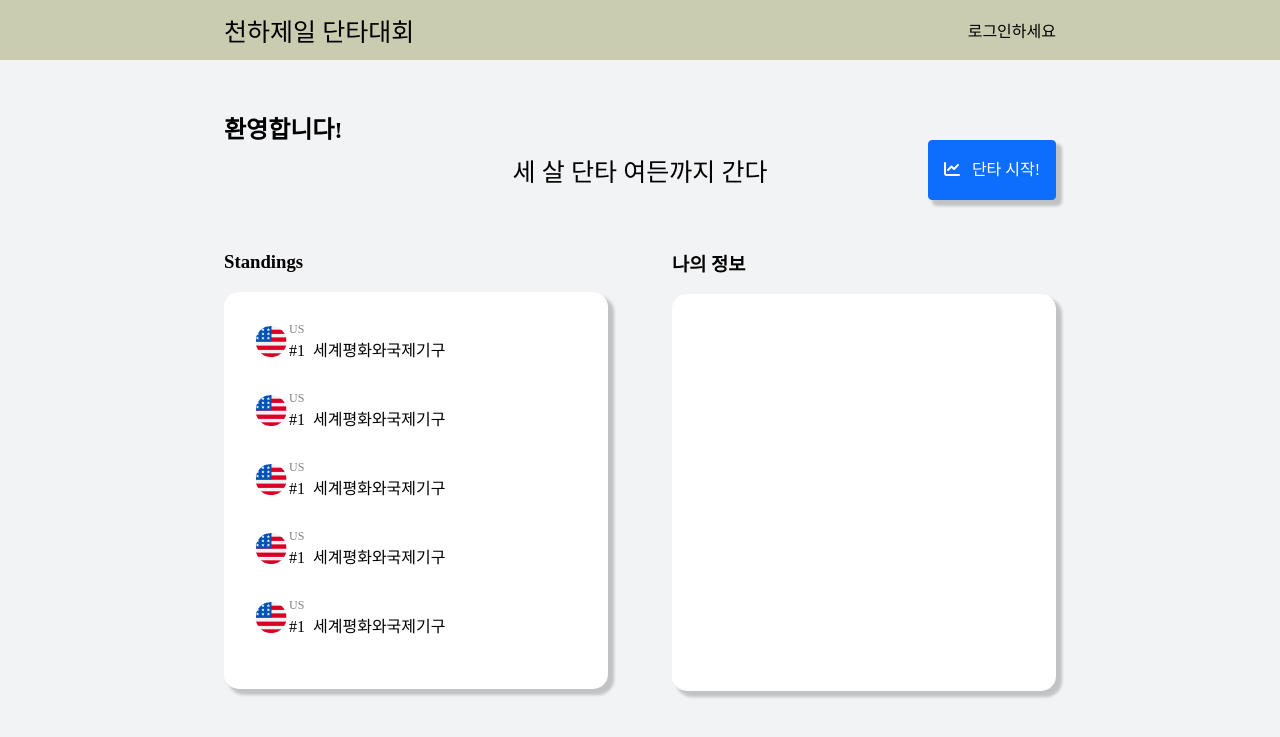
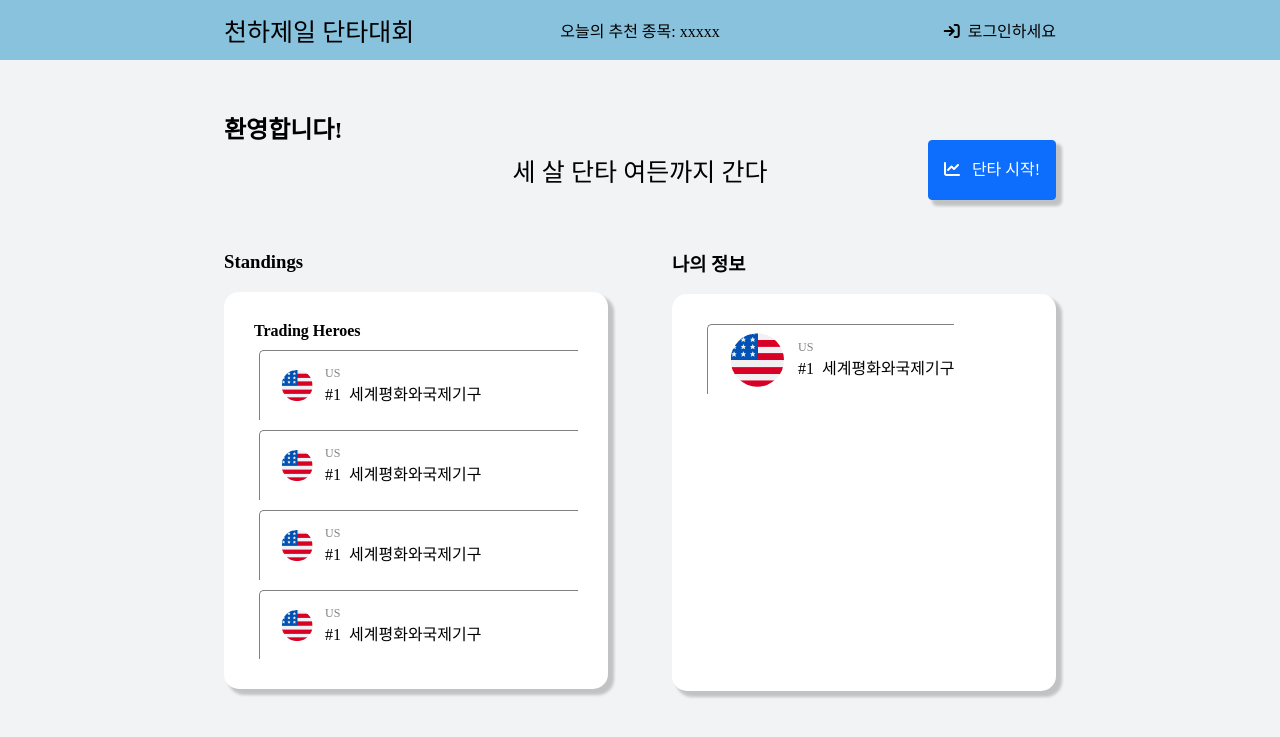
Before and after one commit to krhasta/prac, a PHP site: page / in a window 1280 px wide. Shown: the top 737 px of the page. Run offline with PHP 8.4, Linux system fonts and the light colour scheme; some libraries are stand-ins or nearby versions; some web fonts are replaced.

Commit message:
main페이지 standing hover 기능 추가

```diff
--- a/index.html
+++ b/index.html
@@ -24,10 +24,20 @@
     </head>
     <body style="background-color: #f2f3f5">
         <nav class="w100">
-            <div class="nav-main">
+            <!-- <div class="nav-main">
                 <a class="nav-title" href="index.html">천하제일 단타대회</a>
                 <a href="login.html">로그인하세요</a>
-            </div>
+            </div> -->
+            <ul class="nav-main">
+                <li class="nav-title">천하제일 단타대회</li>
+                <div class="center-links">
+                    <li>오늘의 추천 종목: xxxxx</li>
+                </div>
+                <!-- php코드 추가 必 -->
+                <li class="nav-links">
+                    <a href="login.html"><i class="fa-solid fa-arrow-right-to-bracket"></i>&nbsp;&nbsp;로그인하세요</a>
+                </li>
+            </ul>
         </nav>
 
         <div class="page-main vw65">
@@ -35,11 +45,11 @@
 
             <div
                 id="carouselExampleAutoplaying"
-                class="carousel slide flex"
+                class="carousel slide flex-c"
                 data-bs-ride="carousel"
                 style="margin-bottom: 60px"
             >
-                <div class="crs-n-btn flex p-relative">
+                <div class="crs-n-btn flex-c p-relative">
                     <div class="vw20 p-absolute">
                         <div class="carousel-inner">
                             <div class="carousel-item active vw20 text-center">
@@ -59,66 +69,98 @@
                 </div>
             </div>
 
-            <div class="page-main-info flex s-bet">
+            <div class="page-main-info flex-c s-bet">
                 <div class="page-info-standings">
                     <h3>Standings</h3>
                     <div class="white_div vw30 vh40 p30">
                         <ul class="standings">
+                            <h4 class="m0 pb10">Trading Heroes</h4>
                             <li class="standing-info">
                                 <img src="./public/img/country/circle/America.svg" />
-                                <div>
+                                <!-- 랭킹 목록은 데이터를 받아와서 동적으로 생성되어야 함. -->
+                                <div class="standing-info-profile">
                                     <p class="standing-country">US</p>
-                                    #<span class="standing-num">1</span> &nbsp;세계평화와국제기구
+                                    #<span class="standing-num">1</span> &nbsp;<span class="nickname"
+                                        >세계평화와국제기구</span
+                                    >
                                 </div>
                             </li>
                             <li class="standing-info">
                                 <img src="./public/img/country/circle/America.svg" />
-                                <div>
+                                <div class="standing-info-profile">
                                     <p class="standing-country">US</p>
-                                    #<span class="standing-num">1</span> &nbsp;세계평화와국제기구
+                                    #<span class="standing-num">1</span> &nbsp;<span class="nickname"
+                                        >세계평화와국제기구</span
+                                    >
                                 </div>
                             </li>
                             <li class="standing-info">
                                 <img src="./public/img/country/circle/America.svg" />
-                                <div>
+                                <div class="standing-info-profile">
                                     <p class="standing-country">US</p>
-                                    #<span class="standing-num">1</span> &nbsp;세계평화와국제기구
+                                    #<span class="standing-num">1</span> &nbsp;<span class="nickname"
+                                        >세계평화와국제기구</span
+                                    >
                                 </div>
                             </li>
                             <li class="standing-info">
                                 <img src="./public/img/country/circle/America.svg" />
-                                <div>
+                                <div class="standing-info-profile">
                                     <p class="standing-country">US</p>
-                                    #<span class="standing-num">1</span> &nbsp;세계평화와국제기구
+                                    #<span class="standing-num">1</span> &nbsp;<span class="nickname"
+                                        >세계평화와국제기구</span
+                                    >
                                 </div>
                             </li>
                             <li class="standing-info">
                                 <img src="./public/img/country/circle/America.svg" />
-                                <div>
+                                <div class="standing-info-profile">
                                     <p class="standing-country">US</p>
-                                    #<span class="standing-num">1</span> &nbsp;세계평화와국제기구
+                                    #<span class="standing-num">1</span> &nbsp;<span class="nickname"
+                                        >세계평화와국제기구</span
+                                    >
                                 </div>
                             </li>
                             <li class="standing-info">
                                 <img src="./public/img/country/circle/America.svg" />
-                                <div>
+                                <div class="standing-info-profile">
                                     <p class="standing-country">US</p>
-                                    #<span class="standing-num">1</span> &nbsp;세계평화와국제기구
+                                    #<span class="standing-num">1</span> &nbsp;<span class="nickname"
+                                        >세계평화와국제기구</span
+                                    >
                                 </div>
                             </li>
                             <li class="standing-info">
                                 <img src="./public/img/country/circle/America.svg" />
-                                <div>
+                                <div class="standing-info-profile">
                                     <p class="standing-country">US</p>
-                                    #<span class="standing-num">1</span> &nbsp;세계평화와국제기구
+                                    #<span class="standing-num">1</span> &nbsp;<span class="nickname"
+                                        >세계평화와국제기구</span
+                                    >
                                 </div>
                             </li>
+                            <p class="text_grey mb0 text-right view-more">
+                                <i class="fa-solid fa-ranking-star"></i>&nbsp;&nbsp;랭킹 더 보기
+                            </p>
                         </ul>
                     </div>
                 </div>
                 <div class="page-info-myinfo">
                     <h3>나의 정보</h3>
-                    <div class="white_div vw30 vh40"></div>
+                    <div class="white_div vw30 vh40 p30">
+                        <!-- <h4 class="m0 pb10">닉네임</h4> -->
+                        <div class="info-profile flex">
+                            <li class="standing-info">
+                                <img src="./public/img/country/circle/America.svg" />
+                                <div class="standing-info-profile">
+                                    <p class="standing-country">US</p>
+                                    #<span class="standing-num">1</span> &nbsp;<span class="nickname"
+                                        >세계평화와국제기구</span
+                                    >
+                                </div>
+                            </li>
+                        </div>
+                    </div>
                 </div>
             </div>
         </div>
@@ -127,5 +169,17 @@
             integrity="sha384-YvpcrYf0tY3lHB60NNkmXc5s9fDVZLESaAA55NDzOxhy9GkcIdslK1eN7N6jIeHz"
             crossorigin="anonymous"
         ></script>
+        <!-- <script>
+            $('.view-more').click(() => {
+                window.location.href = 'signup.html';
+            });
+
+            // standing-info의 background-color를 #808080으로 번갈아가며 적용
+            $('.standing-info').each((index, element) => {
+                if (index % 2 === 0) {
+                    $(element).css('background-color', '#C6F7FE');
+                }
+            });
+        </script> -->
     </body>
 </html>
--- a/public/css/basic.css
+++ b/public/css/basic.css
@@ -23,7 +23,7 @@
 }
 
 .text_grey {
-    color: grey;
+    color: #808080;
     font-size: 13px;
 }
 
@@ -31,7 +31,16 @@
     text-align: center;
 }
 
+.text-right {
+    text-align: right;
+}
+
 .flex {
+    display: flex;
+    align-items: center;
+}
+
+.flex-c {
     display: flex;
     justify-content: center;
     align-items: center;
@@ -86,6 +95,10 @@
     padding: 40px;
 }
 
+.pb10 {
+    padding-bottom: 10px;
+}
+
 .pad-h0 {
     padding-right: 0px;
     padding-left: 0px;
@@ -98,6 +111,10 @@
 
 .m-auto {
     margin: 0px auto;
+}
+
+.m0 {
+    margin: 0px;
 }
 
 .m-v0 {
--- a/public/css/main.css
+++ b/public/css/main.css
@@ -69,6 +69,11 @@ form {
     z-index: 10;
 }
 
+ul.nav-main {
+    list-style-type: none;
+    padding: 0px;
+}
+
 nav {
     background-color: #f2f3f5;
     display: flex;
@@ -83,13 +88,15 @@ nav {
 }
 
 nav {
-    background-color: rgb(202, 204, 176);
+    /* background-color: rgb(202, 204, 176); */
+    background-color: #88c2dd;
     position: sticky;
     top: 0;
     z-index: 5;
 }
 
 .nav-main {
+    position: relative;
     z-index: 5;
     width: 65vw;
     height: 60px;
@@ -99,17 +106,22 @@ nav {
     justify-content: space-between;
 }
 
+.center-links {
+    display: flex;
+    align-items: center;
+    position: absolute;
+    gap: 20px;
+    left: 50%;
+    transform: translateX(-50%);
+}
+
 .nav-title {
     font-family: 'JSArirang-Regular';
     cursor: pointer;
     font-size: 25px;
 }
 
-a.nav-title {
-    text-decoration: none;
-    color: black;
-}
-
+a.nav-title,
 a.nav-title:visited {
     text-decoration: none;
     color: black;
@@ -242,6 +254,7 @@ ul.standings {
     list-style-type: none;
     margin: 0;
     padding: 0;
+    overflow-x: hidden;
 }
 
 .standings {
@@ -263,19 +276,60 @@ ul.standings {
 .standings::-webkit-scrollbar-track {
     opacity: 0;
 }
+
+/* .standing-info {
+    display: flex;
+    align-items: center;
+    height: 70px;
+    border-top-left-radius: 5px;
+    border-top: 1px solid #808080;
+    border-left: 1px solid #808080;
+    margin-bottom: 10px;
+    margin-left: 5px;
+    box-shadow: -5px 5px 3px 1px rgba(0, 0, 0, 0.2);
+} */
+
 .standing-info {
     display: flex;
     align-items: center;
-    margin-bottom: 30px;
+    height: 70px;
+    border-top-left-radius: 5px;
+    border-top: 1px solid #808080;
+    border-left: 1px solid #808080;
+    margin-bottom: 10px;
+    margin-left: 5px;
+    transition: 0.2s all;
+    overflow-x: hidden;
+}
+
+.standing-info:hover {
+    box-shadow: -5px 5px 3px 1px rgba(0, 0, 0, 0.2);
+    transform: translate(5px, -5px);
+    overflow-x: hidden;
 }
 
 .standing-info img {
     width: 35px;
     height: 35px;
+    margin-left: 20px;
 }
 
 .standing-country {
     margin: 0;
     font-size: 12px;
-    color: gray;
+    color: #808080;
 }
+
+.view-more {
+    margin-right: 10px;
+    cursor: pointer;
+}
+
+.standing-info-profile {
+    margin-left: 10px;
+}
+
+.info-profile img {
+    width: 60px;
+    height: 60px;
+}
```
Also changed, not shown: login.html (+10 -6 lines), mypage.html (renamed from mypage/mypage.html).
